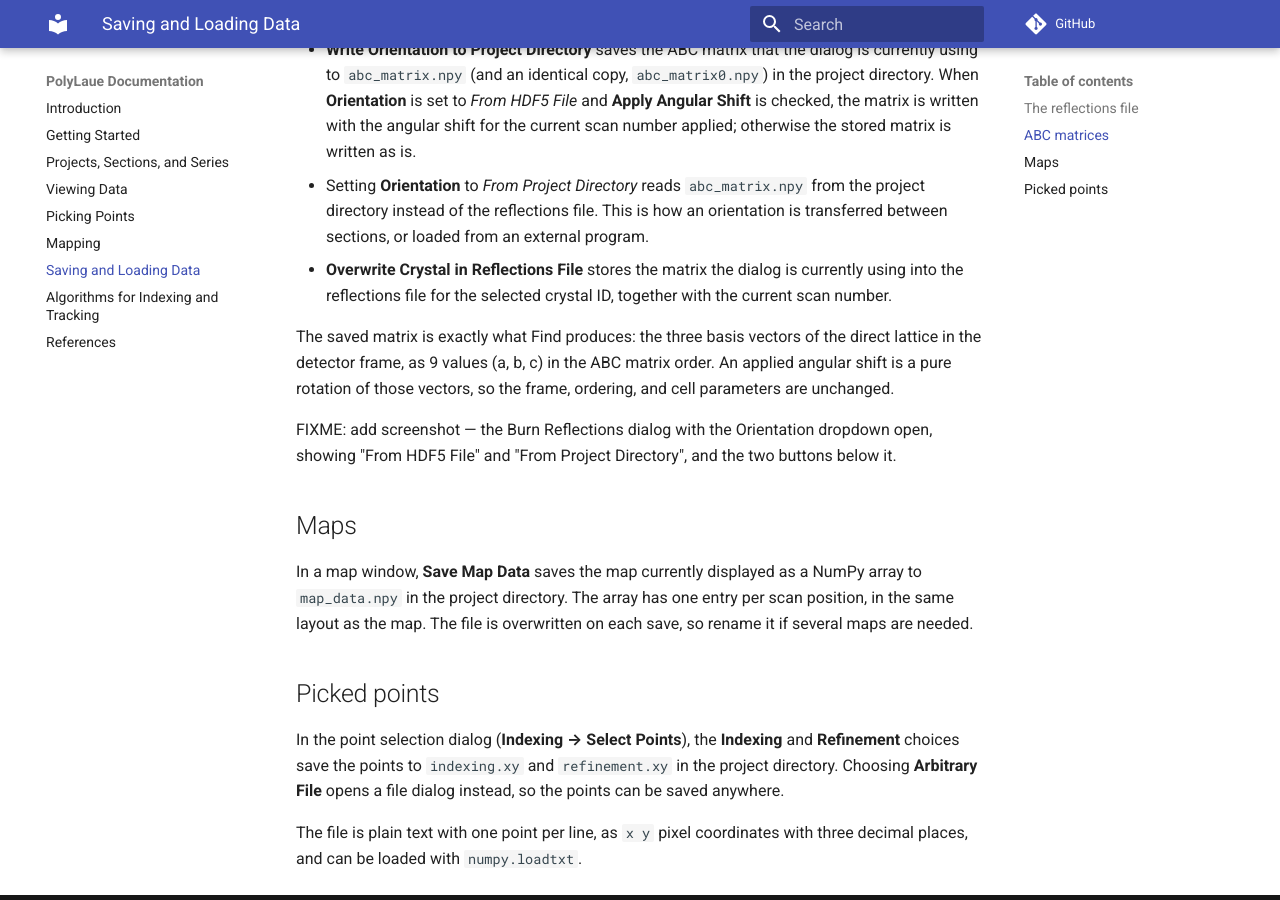
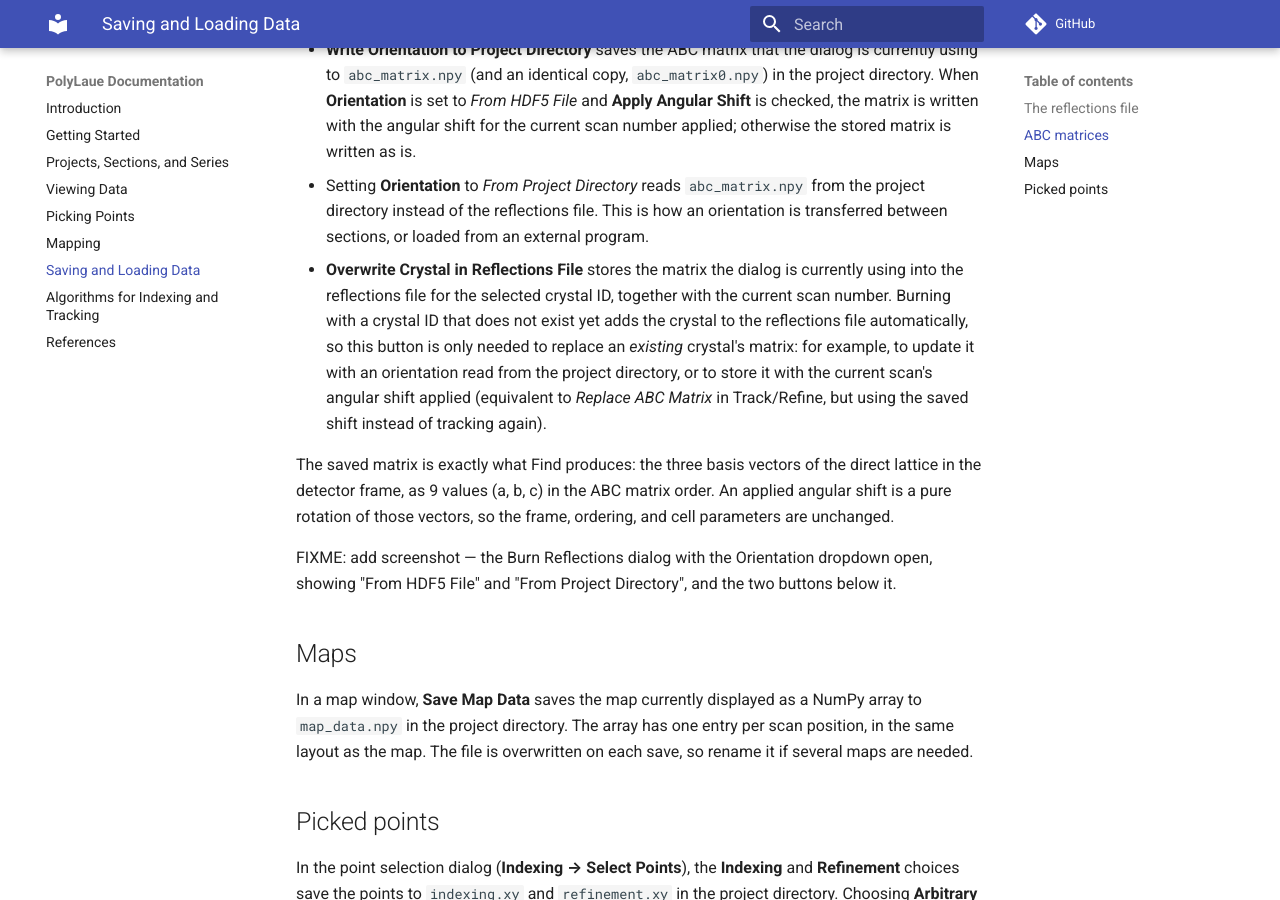
Before and after one commit to PolyLaue/polylaue.github.io, an MkDocs documentation site: the page built from docs/saving-data.md, in a window 1280 px wide and 900 px high, scrolled down 613 px. Built offline with MkDocs 1.6.1 and Material for MkDocs 9.7.7, drawn with Linux system fonts in a browser that asks for light colours; comment, search, counter and statistics services are not loaded.

Commit message:
Clarify when Overwrite Crystal in Reflections File is needed
Signed-off-by: Patrick Avery <patrick.avery@kitware.com>

```diff
--- a/docs/saving-data.md
+++ b/docs/saving-data.md
@@ -34,7 +34,13 @@ directory:
   sections, or loaded from an external program.
 - **Overwrite Crystal in Reflections File** stores the matrix the dialog
   is currently using into the reflections file for the selected crystal
-  ID, together with the current scan number.
+  ID, together with the current scan number. Burning with a crystal ID
+  that does not exist yet adds the crystal to the reflections file
+  automatically, so this button is only needed to replace an *existing*
+  crystal's matrix: for example, to update it with an orientation read
+  from the project directory, or to store it with the current scan's
+  angular shift applied (equivalent to *Replace ABC Matrix* in
+  Track/Refine, but using the saved shift instead of tracking again).
 
 The saved matrix is exactly what Find produces: the three basis vectors
 of the direct lattice in the detector frame, as 9 values (a, b, c) in
```
